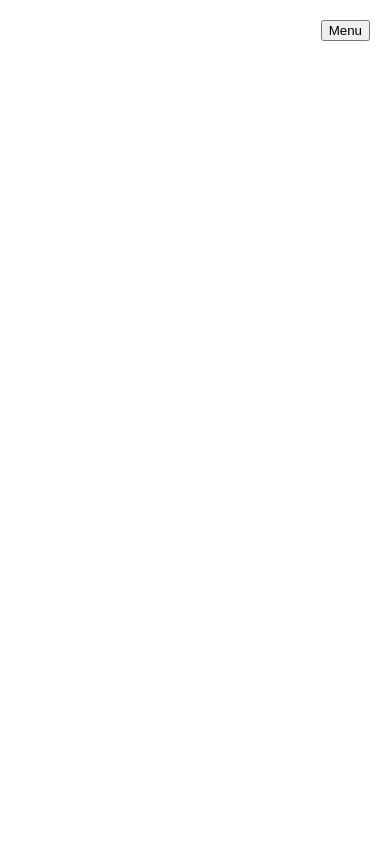
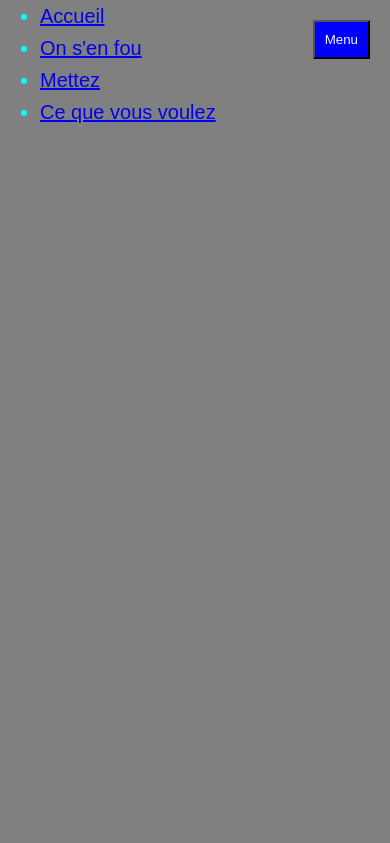
Before and after one commit to jesuiselite/Codekit, a plain HTML site: page burgerMenu/index.html in a window 390 px wide. Both pictures are taken after a click on the button "Menu". Shown: the top 843 px of the page. Drawn offline with Linux system fonts and the light colour scheme.

Commit message:
animate burgermenu

```diff
--- a/burgerMenu/assets/style.css
+++ b/burgerMenu/assets/style.css
@@ -1,14 +1,35 @@
+html {
+    scroll-behavior: smooth;
+}
+
 body{
     font-family: sans-serif;
     margin: 0;
     line-height: 1.6;
     font-size: 20px;
+
+    padding: 5%;
+}
+
+body.no--scroll{
+    overflow: hidden;
+}
+
+.menu__toggle{
+    background-color: blue;
+    color: aliceblue;
+    padding: 10px;
+    display: none;
+}
+
+.menu__el{
+    color: aqua;;
 }
 
 @media (max-width: 600px){
 
     .menu__toggle{
-        position: absolute;
+        position: fixed;
         top: 20px;
         right: 20px;
         cursor: pointer;
@@ -20,13 +41,23 @@ body{
         left: 0;
         width: 100%;
         height: 100%;
-        background-color:chocolate;
+        background-color:gray;
         margin: 0;
         z-index: 10;
-        /* cacher */
-        display: none;
+
+        transform: translateX(100%);
+        transition: transform 0.3s ease-in-out;
+
+    }
+
+    .menu__toggle{
+        display: block;
+    }
+
+    .menu--open{
+        display: block;
     }
     .menu--open .menu__liste{
-        display: block;
+        transform: translateX(0);
     }
 }
--- a/burgerMenu/index.html
+++ b/burgerMenu/index.html
@@ -10,7 +10,7 @@
     <body>
 
         <!-- nav.menu>button.menu__toggle+ul.menu__liste>li.menu__el*4>a -->
-        <nav class="menu menu--open">
+        <nav class="menu">
             <button class="menu__toggle">Menu</button>
 
             <ul class="menu__liste">
@@ -20,6 +20,25 @@
                 <li class="menu__el"><a href="#">Ce que vous voulez</a></li>
             </ul>
         </nav>
+        <p>Lorem, ipsum dolor sit amet consectetur adipisicing elit. Minima non modi commodi est, vitae ea id, in deserunt ipsum cumque earum natus numquam excepturi, qui tempora impedit inventore suscipit distinctio?</p>
+        <p>Lorem, ipsum dolor sit amet consectetur adipisicing elit. Minima non modi commodi est, vitae ea id, in deserunt ipsum cumque earum natus numquam excepturi, qui tempora impedit inventore suscipit distinctio?</p>
+        <p>Lorem, ipsum dolor sit amet consectetur adipisicing elit. Minima non modi commodi est, vitae ea id, in deserunt ipsum cumque earum natus numquam excepturi, qui tempora impedit inventore suscipit distinctio?</p>
+        <p>Lorem, ipsum dolor sit amet consectetur adipisicing elit. Minima non modi commodi est, vitae ea id, in deserunt ipsum cumque earum natus numquam excepturi, qui tempora impedit inventore suscipit distinctio?</p>
+        <p>Lorem, ipsum dolor sit amet consectetur adipisicing elit. Minima non modi commodi est, vitae ea id, in deserunt ipsum cumque earum natus numquam excepturi, qui tempora impedit inventore suscipit distinctio?</p>
+        <p>Lorem, ipsum dolor sit amet consectetur adipisicing elit. Minima non modi commodi est, vitae ea id, in deserunt ipsum cumque earum natus numquam excepturi, qui tempora impedit inventore suscipit distinctio?</p>
+        <p>Lorem, ipsum dolor sit amet consectetur adipisicing elit. Minima non modi commodi est, vitae ea id, in deserunt ipsum cumque earum natus numquam excepturi, qui tempora impedit inventore suscipit distinctio?</p>
+        <p>Lorem, ipsum dolor sit amet consectetur adipisicing elit. Minima non modi commodi est, vitae ea id, in deserunt ipsum cumque earum natus numquam excepturi, qui tempora impedit inventore suscipit distinctio?</p>
+        <p>Lorem, ipsum dolor sit amet consectetur adipisicing elit. Minima non modi commodi est, vitae ea id, in deserunt ipsum cumque earum natus numquam excepturi, qui tempora impedit inventore suscipit distinctio?</p>
+        <p>Lorem, ipsum dolor sit amet consectetur adipisicing elit. Minima non modi commodi est, vitae ea id, in deserunt ipsum cumque earum natus numquam excepturi, qui tempora impedit inventore suscipit distinctio?</p>
+        <p>Lorem, ipsum dolor sit amet consectetur adipisicing elit. Minima non modi commodi est, vitae ea id, in deserunt ipsum cumque earum natus numquam excepturi, qui tempora impedit inventore suscipit distinctio?</p>
+        <p>Lorem, ipsum dolor sit amet consectetur adipisicing elit. Minima non modi commodi est, vitae ea id, in deserunt ipsum cumque earum natus numquam excepturi, qui tempora impedit inventore suscipit distinctio?</p>
+        <p>Lorem, ipsum dolor sit amet consectetur adipisicing elit. Minima non modi commodi est, vitae ea id, in deserunt ipsum cumque earum natus numquam excepturi, qui tempora impedit inventore suscipit distinctio?</p>
+        <p>Lorem, ipsum dolor sit amet consectetur adipisicing elit. Minima non modi commodi est, vitae ea id, in deserunt ipsum cumque earum natus numquam excepturi, qui tempora impedit inventore suscipit distinctio?</p>
+        <p>Lorem, ipsum dolor sit amet consectetur adipisicing elit. Minima non modi commodi est, vitae ea id, in deserunt ipsum cumque earum natus numquam excepturi, qui tempora impedit inventore suscipit distinctio?</p>
+        <p>Lorem, ipsum dolor sit amet consectetur adipisicing elit. Minima non modi commodi est, vitae ea id, in deserunt ipsum cumque earum natus numquam excepturi, qui tempora impedit inventore suscipit distinctio?</p>
+        <p>Lorem, ipsum dolor sit amet consectetur adipisicing elit. Minima non modi commodi est, vitae ea id, in deserunt ipsum cumque earum natus numquam excepturi, qui tempora impedit inventore suscipit distinctio?</p>
+        <p>Lorem, ipsum dolor sit amet consectetur adipisicing elit. Minima non modi commodi est, vitae ea id, in deserunt ipsum cumque earum natus numquam excepturi, qui tempora impedit inventore suscipit distinctio?</p>
+        <p>Lorem, ipsum dolor sit amet consectetur adipisicing elit. Minima non modi commodi est, vitae ea id, in deserunt ipsum cumque earum natus numquam excepturi, qui tempora impedit inventore suscipit distinctio?</p>
 
     </body>
 </html>
```
Also changed, not shown: 2 other files.
